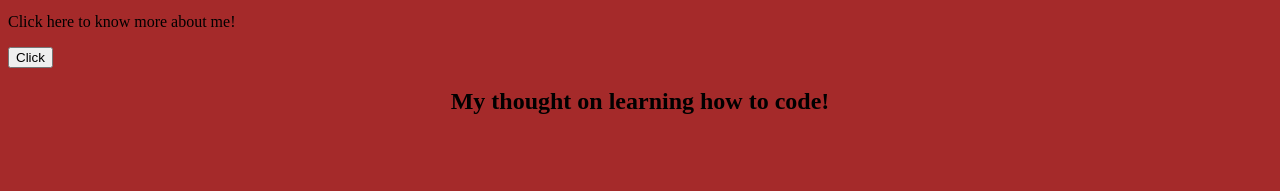
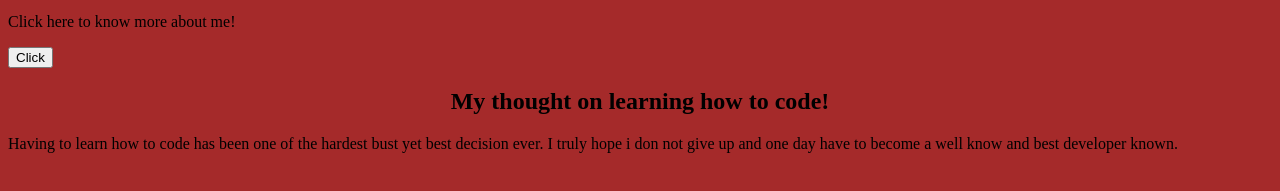
Before and after one commit to Chikodiri/WDDM115, a plain HTML site: page index.html in a window 1280 px wide. Shown: the part 575-766 px from the top of the page. Drawn offline with Linux system fonts and the light colour scheme.

Commit message:
my thought on learning how to code

```diff
--- a/index.html
+++ b/index.html
@@ -37,5 +37,8 @@
 <a href="https://www.google.com/"><button>Click</button></a>
 <br>
 <h2 style="text-align: center;">My thought on learning how to code!</h1>
+    <p>Having to learn how to code has been one of the hardest bust yet best decision ever. I truly hope i don not give up and one day
+        have to become a well know and best developer known.
+    </p>
 </body>
 </html>
```
